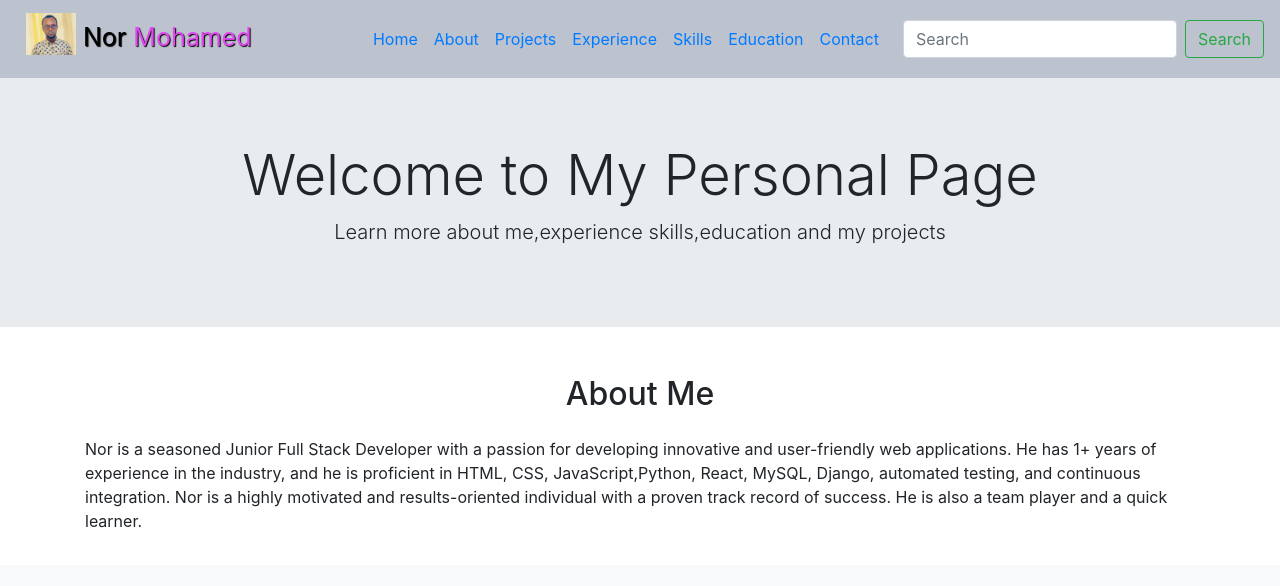
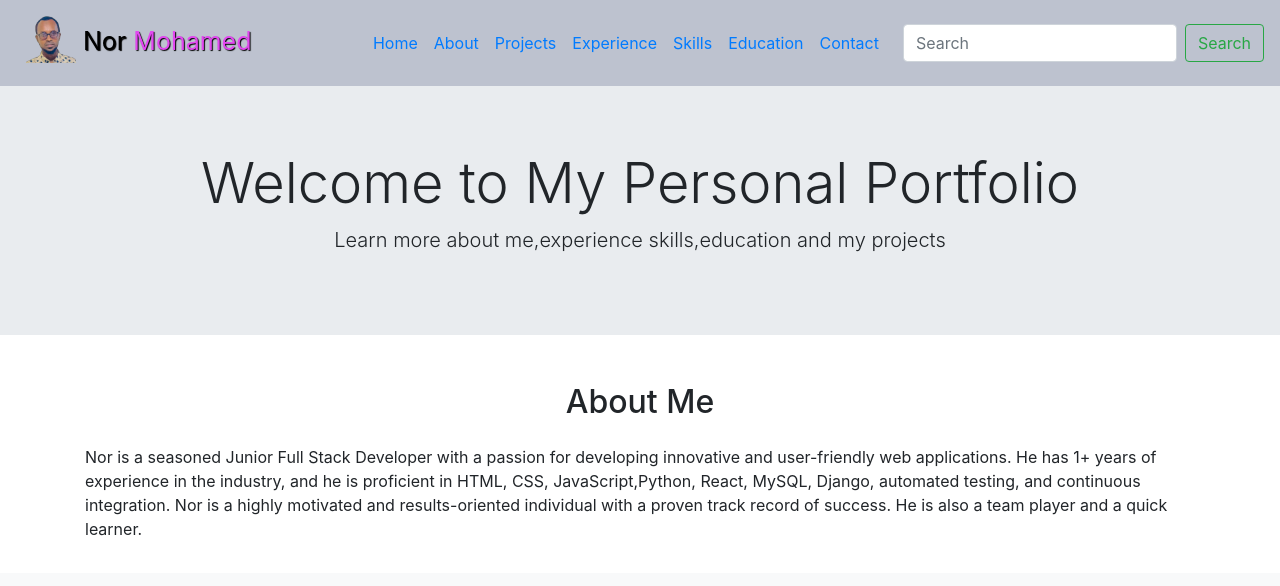
Before and after one commit to NorKisma/MyPortfolio, a plain HTML site: page index.html in a window 1280 px wide. Shown: the top 586 px of the page. Drawn offline with nearby package versions, Linux system fonts and the light colour scheme.

Commit message:
added style

```diff
--- a/home.html
+++ b/index.html
@@ -4,7 +4,7 @@
 <head>
   <meta charset="UTF-8">
   <meta name="viewport"content="width=device-width, initial-scale=1.0">
-  <title>My Personal Page</title>
+  <title>Nor MH</title>
   <link rel="stylesheet" href="style.css">
     <link rel="shortcut icon" type="image" href="#">
   <!-- Bootstrap CSS -->
@@ -13,7 +13,7 @@
 <body>
 
   <nav class="navbar navbar-expand-lg bg-body-bg-dark" style="background-color: #bdc2cf;">
-     <a class="navbar-brand" href="#" id="logo"><img src="./Nor.jpg" alt=" " width="50px">  Nor  <span>Mohamed</span></a>
+     <a class="navbar-brand" href="#" id="logo"><img src="./nor.png" alt=" " width="50px">  Nor  <span>Mohamed</span></a>
 
     <button class="navbar-toggler" type="button" data-toggle="collapse" data-target="#navbarNav"
       aria-controls="navbarNav" aria-expanded="false" aria-label="Toggle navigation">
@@ -56,7 +56,7 @@
 
   <header class="jumbotron jumbotron-fluid">
     <div class="container text-center">
-      <h1 class="display-4">Welcome to My Personal Page</h1>
+      <h1 class="display-4">Welcome to My Personal Portfolio</h1>
       <p class="lead">Learn more about me,experience skills,education and my projects</p>
     </div>
   </header>
@@ -280,7 +280,7 @@
   <!-- footer -->
   <footer class="bg-dark text-white py-4">
     <div class="container text-center">
-      <p>&copy; 2023 My Personal Page. All rights reserved.</p>
+      <p>&copy; 2023 Nor MH. All rights reserved.</p>
     </div>
   </footer>
 
```
Also changed, not shown: Nor.jpg (deleted), Norm.PNG (deleted), nor.png (added).
